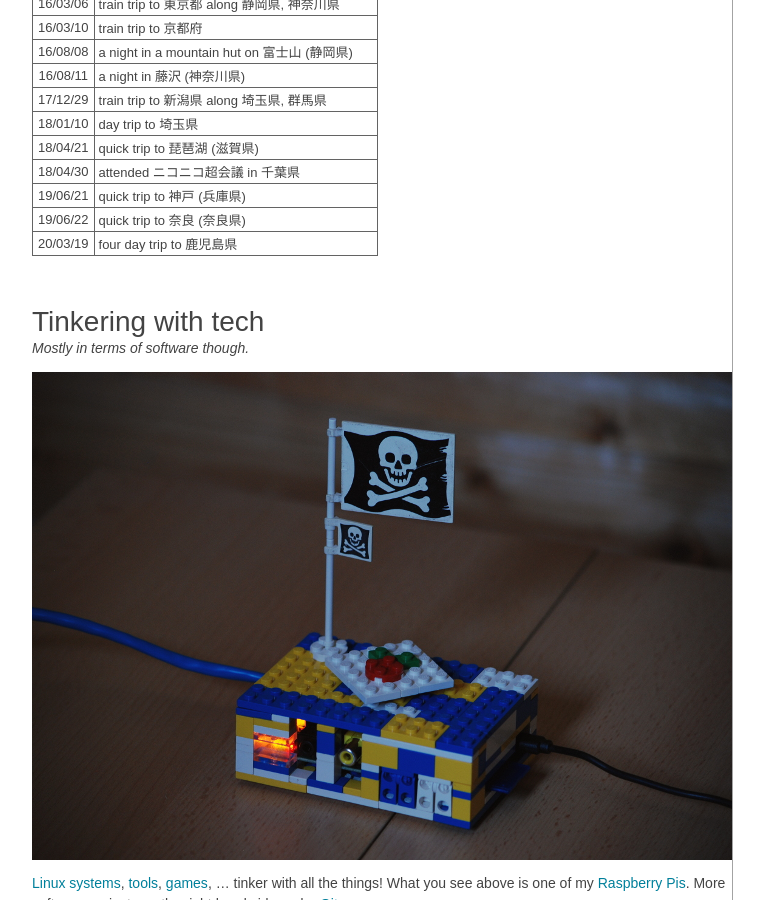
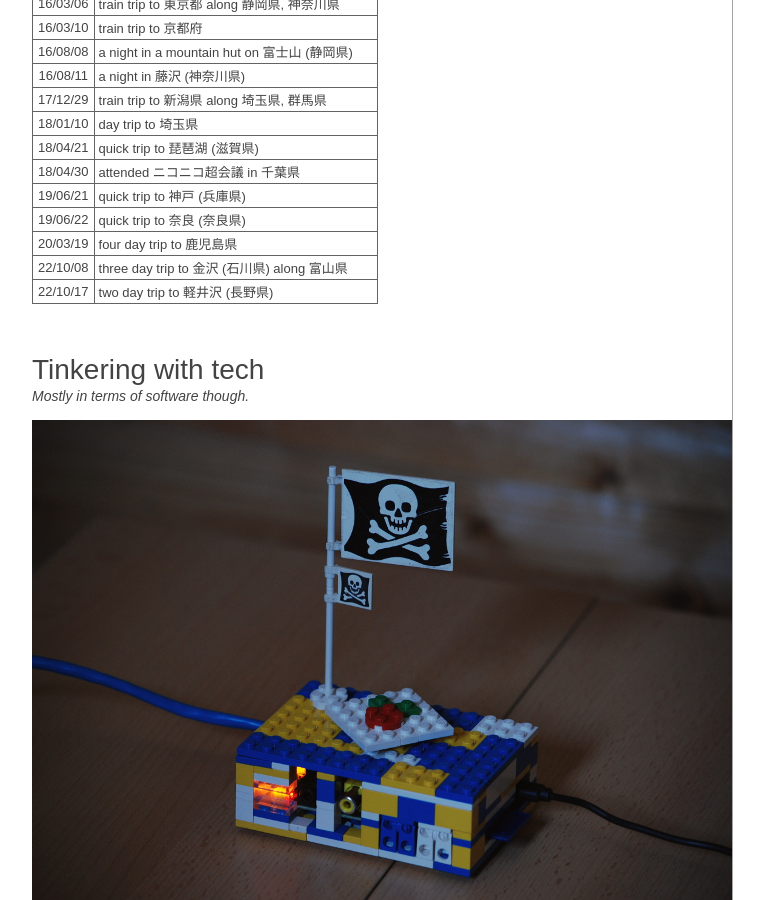
Before and after one commit to IllDepence/sirtetris.com_2021_jekyll, a Jekyll site: the page built from projects.md, in a window 1280 px wide and 900 px high, scrolled down 4195 px. Shown: the whole window, without its empty margins (161-925 px from the left). Built offline with Jekyll 4.4.1, drawn with Linux system fonts in a browser that asks for light colours; our own code applies the rules of GitHub Pages for plain Markdown files; some of the changed text lies outside the part shown.

Commit message:
update Japan map

```diff
--- a/projects.md
+++ b/projects.md
@@ -156,7 +156,7 @@ Timeline |<!-- this makes the table work -->
 ##### <br>
 ### Progress<span id="jp-ex-progress"></span>
 ‌
-![](assets/img/projects/explore_jp_14.jpg)
+![](assets/img/projects/explore_jp_15.jpg)
 ‌
 
 Timeline |<!-- this makes the table work -->
@@ -178,6 +178,8 @@ Timeline |<!-- this makes the table work -->
 19/06/21 | quick trip to 神戸 (兵庫県)
 19/06/22 | quick trip to 奈良 (奈良県)
 20/03/19 | four day trip to 鹿児島県
+22/10/08 | three day trip to 金沢 (石川県) along 富山県
+22/10/17 | two day trip to 軽井沢 (長野県)
 
 <!-- sep -->
 
```
Also changed, not shown: other parts of projects.md (+1 -1 lines), assets/img/projects/explore_jp_15.jpg (added).
